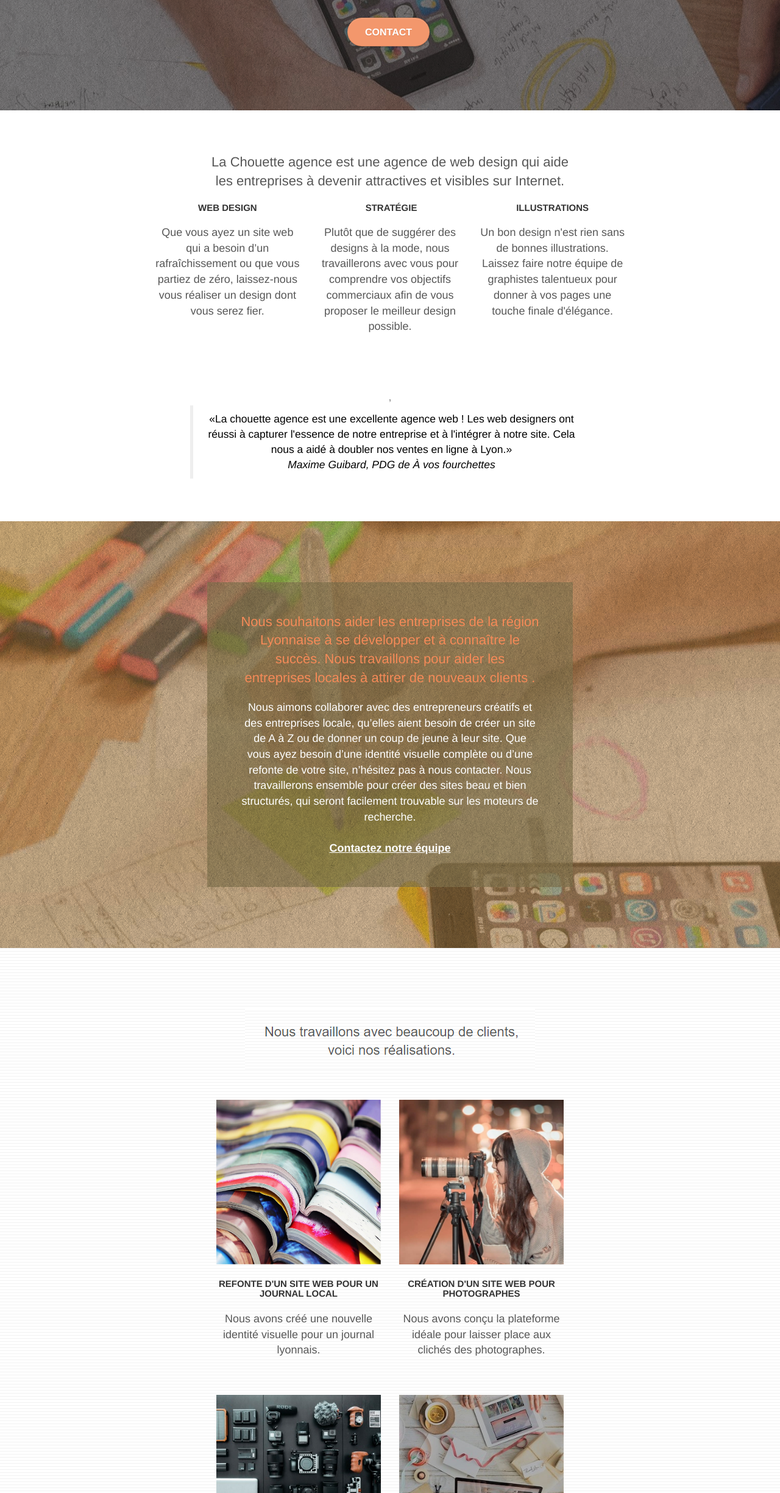
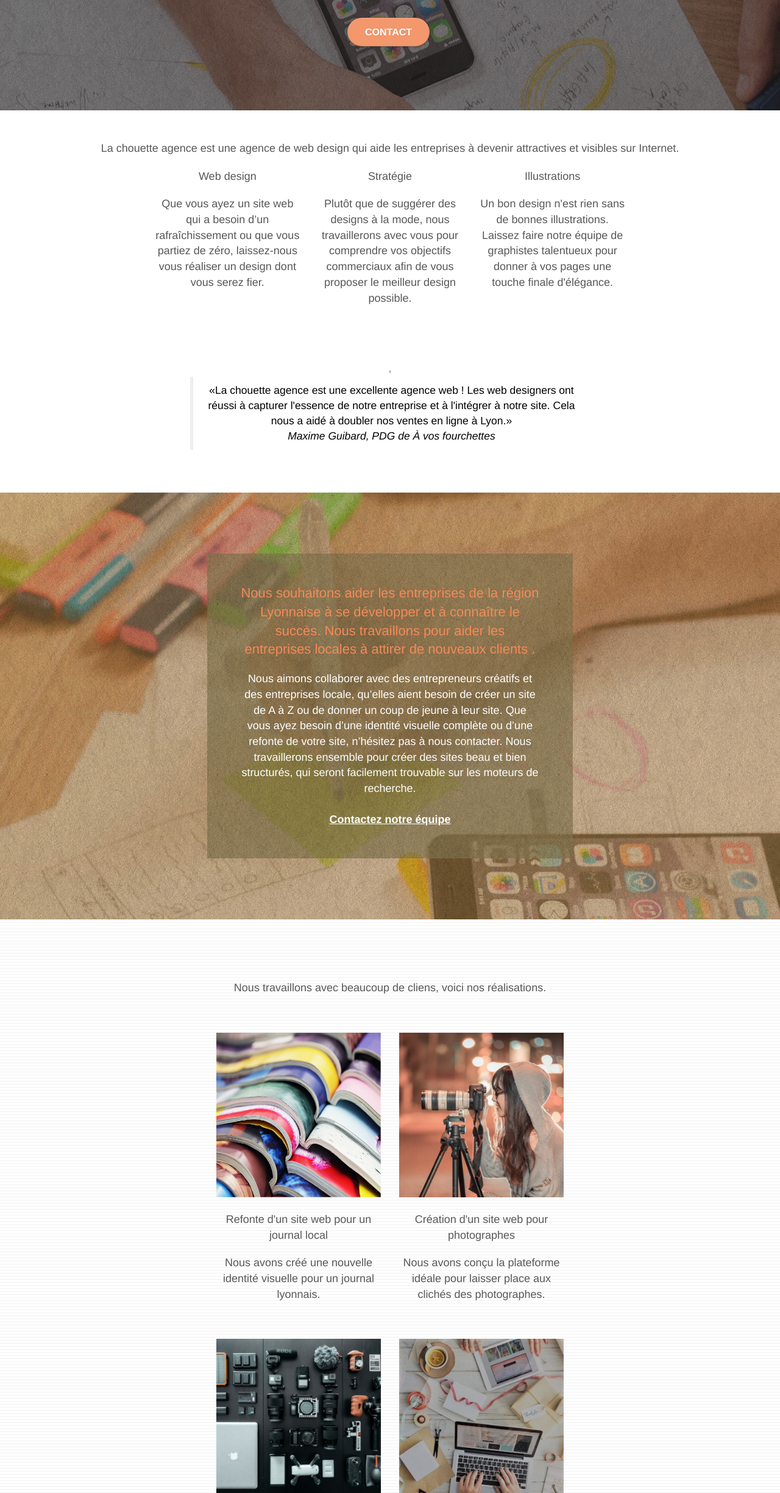
Before and after one commit to EddinAdou/laChouetteAgence, a plain HTML site: page index.html in a window 1280 px wide. Shown: the part 351-2800 px from the top of the page at 61% size. Drawn offline with Linux system fonts and the light colour scheme.

Commit message:
Update index.html

```diff
--- a/index.html
+++ b/index.html
@@ -27,7 +27,7 @@
 	<div class="container bloc-sm">
 		<nav class="navbar row">
 			<div class="navbar-header">
-				<a class="navbar-brand" href="index.html"><img src="img/la-chouette-agence.png" alt="agence web design logo" height="40" /></a>
+				<a class="navbar-brand" href="index.html"><img src="img/la-chouette-agence.png" alt="agence web design logo" height="40" ></a>
 				<button id="nav-toggle" type="button" class="ui-navbar-toggle navbar-toggle" data-toggle="collapse" data-target=".navbar-1">
 					<span class="sr-only">Toggle navigation</span><span class="icon-bar"></span><span class="icon-bar"></span><span class="icon-bar"></span>
 				</button>
@@ -54,7 +54,7 @@
 	<div class="container bloc-lg">
 		<div class="row tight-width-whitespace">
 			<div class="col-sm-12">
-				<img src="img/logo.png" class="center-block image-resize-mode" width="100" alt="Logo de la chouette agence" />
+				<img src="img/logo.png" class="center-block image-resize-mode" width="100" alt="Logo de la chouette agence">
 				<h1 class="text-center hero-bloc-text tc-white ">
 					La chouette agence.
 				</h1>
@@ -72,8 +72,8 @@
 	<div class="container bloc-md">
 		<div class="row">
 			<div class="col-sm-12 text-center">
-				<!-- <img alt="citation" src="img/title.png" />-->
-				<h2>La Chouette agence est une agence de web design qui aide<br>les entreprises à devenir attractives et visibles sur Internet.</h2>
+				<!-- <img alt="citation" src="img/title.png">-->
+				<p class="text-center bold">La chouette agence est une agence de web design qui aide les entreprises à devenir attractives et visibles sur Internet.</p>
 			</div>
 		</div>
 		<div class="row voffset-lg med-width-whitespace">
@@ -81,8 +81,8 @@
 				<div class="text-center">
 					<span class="et-icon-browser sm-shadow icon-dark-slate-blue icons icon-lg"></span>
 				</div>
-				<h3 class="mg-md text-center">Web design</h3>
-				<p class="text-center ">
+				<p class="mg-md text-center bld">Web design</p>
+				<p class="text-center bolders">
 					Que vous ayez un site web qui a besoin d&rsquo;un rafraîchissement ou que vous partiez de zéro, laissez-nous vous réaliser un design dont vous serez fier.
 				</p>
 			</div>
@@ -90,10 +90,10 @@
 				<div class="text-center">
 					<span class="et-icon-presentation sm-shadow icon-dark-slate-blue icons icon-lg"></span>
 				</div>
-				<h3 class="mg-md text-center">
-					&nbsp;Stratégie
-				</h3>
-				<p class="text-center ">
+				<p class="mg-md text-center bld">
+					Stratégie
+				</p>
+				<p class="text-center bolders">
 					Plutôt que de suggérer des designs à la mode, nous travaillerons avec vous pour comprendre vos objectifs commerciaux afin de vous proposer le meilleur design possible.<br>
 				</p>
 			</div>
@@ -101,10 +101,10 @@
 				<div class="text-center">
 					<span class="et-icon-edit sm-shadow icon-dark-slate-blue icons icon-lg"></span>
 				</div>
-				<h3 class="mg-md text-center">
+				<p class="mg-md text-center bld">
 					Illustrations
-				</h3>
-				<p class="text-center ">
+				</p>
+				<p class="text-center bolders">
 					Un bon design n'est rien sans de bonnes illustrations. Laissez faire notre équipe de graphistes talentueux pour donner à vos pages une touche finale d'élégance.
 				</p>
 			</div>
@@ -144,44 +144,45 @@
 	<div class="container bloc-lg">
 		<div class="row">
 			<div class="col-sm-12 text-center">
-				<img alt="citation" src="img/title2.png" />
+				<p class="text-center bold">Nous travaillons avec beaucoup de cliens, voici nos réalisations.</p>
 			</div>
 		</div>
 		<div class="row tight-width-whitespace portfolio-row">
 			<div class="col-sm-6">
 				<a href="#" data-lightbox="img/1.jpg" data-gallery-id="gallery-1" data-caption="Refonte d'un site web pour un journal local" data-frame="snapshot-lb"><img src="img/1.jpg" alt="Refonte site web journal" class="img-responsive portfolio-thumb" /></a>
-				<h3 class="mg-md text-center">
+				<p class="mg-md text-center">
 					Refonte d'un site web pour un journal local
-				</h3>
+				</p>
 				<p class="text-center">
 					Nous avons créé une nouvelle identité visuelle pour un journal lyonnais.
 				</p>
 			</div>
 			<div class="col-sm-6">
 				<a href="#" data-lightbox="img/2.jpg" data-gallery-id="gallery-1" data-caption="Création d'un site web pour photographes" data-frame="snapshot-lb"><img src="img/2.jpg" class="img-responsive portfolio-thumb" alt="Création d'un site web pour photographes" /></a>
-				<h3 class="mg-md text-center">
+				<p class="mg-md text-center">
 					Création d'un site web pour photographes
-				</h3>
+				</p>
 				<p class="text-center">
 					Nous avons conçu la plateforme idéale pour laisser place aux clichés des photographes.
 				</p>
 			</div>
+
 		</div>
 		<div class="row tight-width-whitespace portfolio-row">
 			<div class="col-sm-6">
-				<a href="#" data-lightbox="img/3.jpg" data-gallery-id="gallery-1" data-caption="Création d'un site internet pour un voyageur" data-frame="snapshot-lb"><img src="img/3.jpg" class="img-responsive portfolio-thumb" alt="création d'un site web pour voyageur"/></a>
-				<h3 class="mg-md text-center">
+				<a href="#" data-lightbox="img/3.jpeg" data-gallery-id="gallery-1" data-caption="Création d'un site internet pour un voyageur" data-frame="snapshot-lb"><img src="img/3.jpeg" class="img-responsive portfolio-thumb" alt="création d'un site web pour voyageur"/></a>
+				<p class="mg-md text-center">
 					Création d'un site internet pour un voyageur
-				</h3>
+				</p>
 				<p class="text-center">
 					Nous avons élaboré un site internet et des illustrations pour sublimer les vidéos et les articles de ce voyageur.
 				</p>
 			</div>
 			<div class="col-sm-6">
-				<a href="#" data-lightbox="img/4.jpg" data-gallery-id="gallery-1" data-caption="Conception d'un site pour une agence de mariage" data-frame="snapshot-lb"><img src="img/4.jpg" class="img-responsive portfolio-thumb" alt="Création d'un site web pour agence de mariage" /></a>
-				<h3 class="mg-md text-center">
+				<a href="#" data-lightbox="img/4.jpeg" data-gallery-id="gallery-1" data-caption="Conception d'un site pour une agence de mariage" data-frame="snapshot-lb"><img src="img/4.jpeg" class="img-responsive portfolio-thumb" alt="Création d'un site web pour agence de mariage" /></a>
+				<p class="mg-md text-center">
 					Conception d'un site pour une agence de mariage
-				</h3>
+				</p>
 				<p class="text-center">
 					Nous avons travaillé avec cette agence pour créer un site internet permettant la présentation détaillée de leurs prestations.
 				</p>
```
